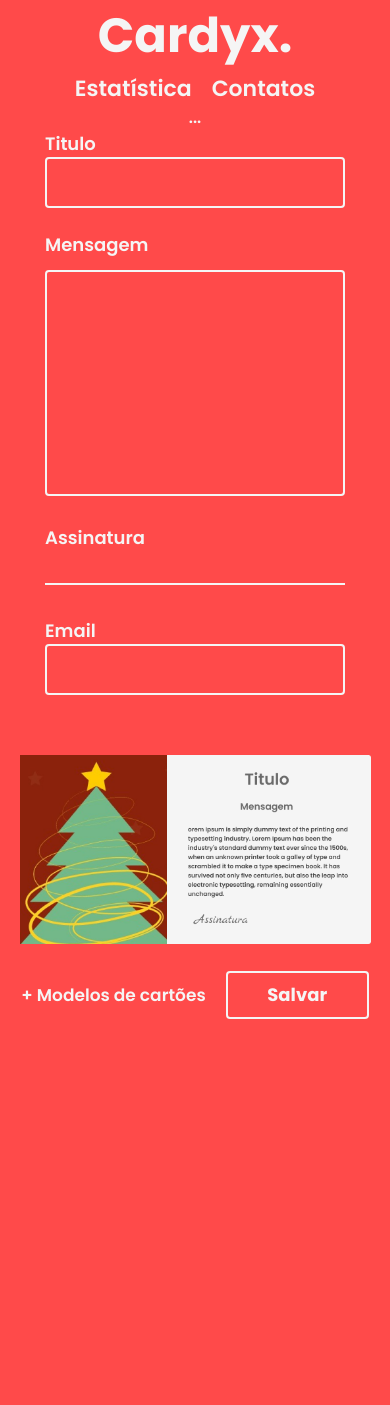
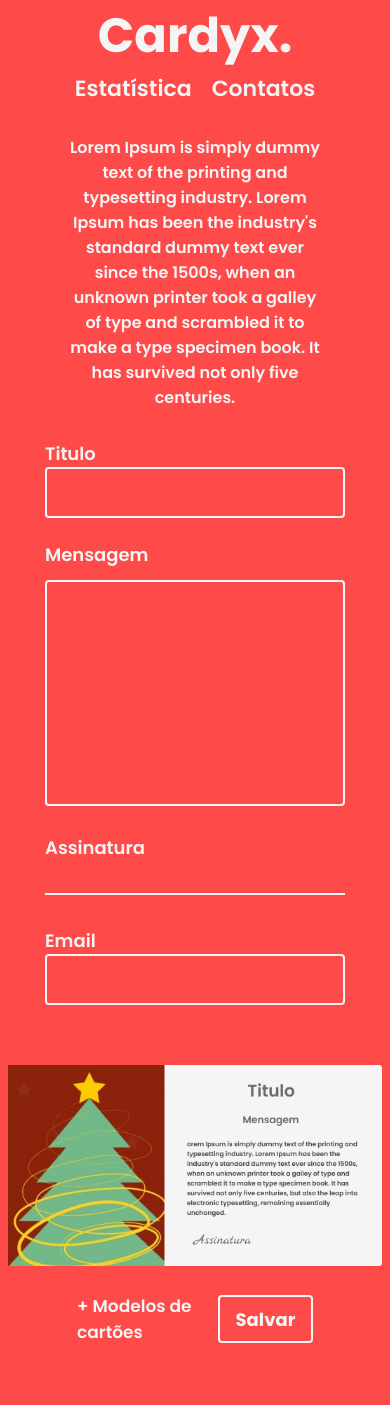
Before and after one commit to Gbmrocha/cardyx, a PHP site: page /src/index.html in a window 390 px wide. Before the commit the page ends 1019 px from the top, so only its background shows below. Run offline with PHP 8.4, Linux system fonts and the light colour scheme; some libraries are stand-ins or nearby versions.

Commit message:
Apresentação lorem ipsum

```diff
--- a/client/src/index.html
+++ b/client/src/index.html
@@ -30,15 +30,21 @@
 
     <div class="container">
         <div class="nav-bar">
+
             <h1 class="logo">Cardyx.</h1>
+
             <div class="box-logo">
                 <a>Estatística</a>
                 <a href="../src/pages/contatos.html">Contatos</a>
             </div>
+
         </div>
-        <p class="about-we">
-            ...
-        </p>
+        <div class="about">
+            <p class="about-we">
+                Lorem Ipsum is simply dummy text of the printing and typesetting industry. Lorem Ipsum has been the industry's standard dummy text ever since the 1500s, when an unknown printer took a galley of type and scrambled it to make a type specimen book. It has survived not only five centuries.
+            </p>
+        </div>
+
         <div class="container-form-model">
             <div class="form">
                 <label for="title">Titulo</label>
--- a/client/styles/home.css
+++ b/client/styles/home.css
@@ -59,13 +59,14 @@
     font-size: 18px;
 }
 
-
+.about{
+    padding: 20px 90px 90px 90px;
+}
 .about-we{
     font-family: 'Poppins', sans-serif;
     color: var(--text-color);
     text-align: center;
-    padding-left: 200px;
-    padding-right: 200px;
+
 }
 a{
     color: var(--text-color);
@@ -84,6 +85,7 @@ a:hover{
     gap: 160px;
 }
 .form{
+    margin-bottom: 8em;
     display: flex;
     flex-direction: column;
 }
@@ -173,7 +175,7 @@ a:hover{
     height: 42px;
 }
 
-@media (max-width: 1174px){
+@media (max-width: 1078px){
     .container{
         justify-content: center;
 
@@ -189,6 +191,9 @@ a:hover{
         margin-right: 0px;
     }
     .container-buttons{
+        margin-left: 90px;
+        margin-right: 90px;
+
         gap: 20px;
         margin-bottom: 60px;
     }
@@ -198,16 +203,26 @@ a:hover{
         padding: 0px;
         flex-direction: column;
     }
+    .about{
+        width: 80%;
+        padding: 30px;
+    }
+    .about-we{
+        padding-left: 0px;
+        padding-right: 0px;
+    }
     .form input, textarea{
         width: 300px;
 
     }
     .form{
+        margin-bottom: 0px;
         flex-wrap: wrap;
         justify-content: center;
 
     }
     .model{
+
         display: flex;
         flex-wrap: wrap;
         justify-content: center;
```
